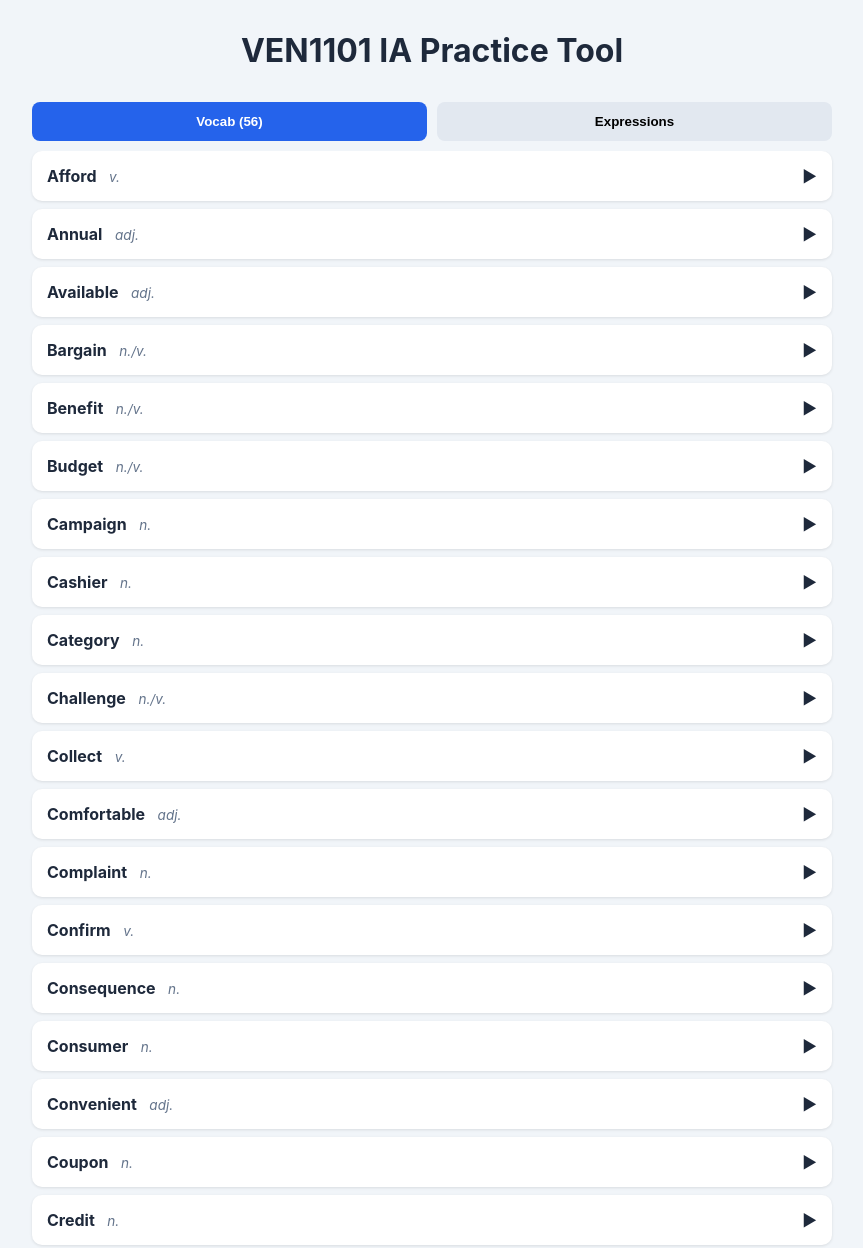
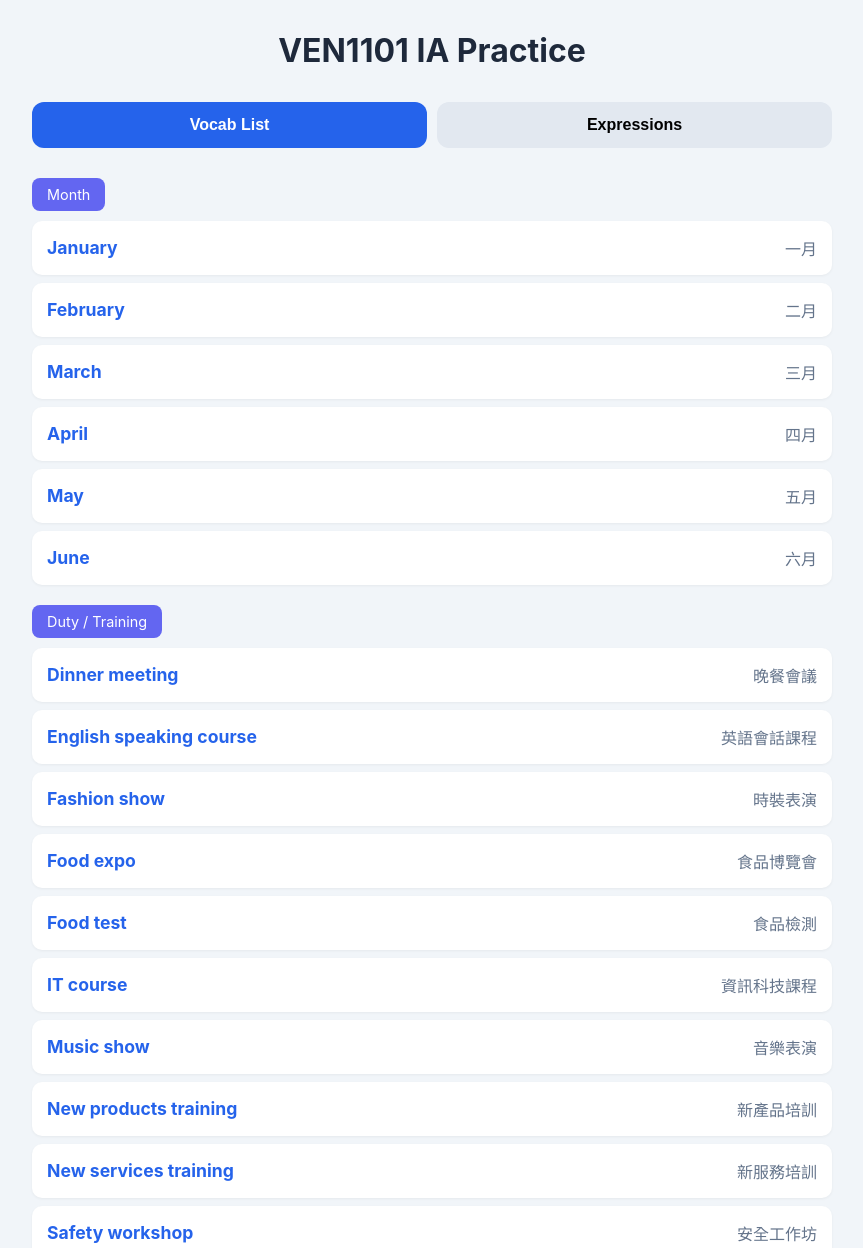
Before and after one commit to benjaminl-ai/ven1101ia_vocab, a plain HTML site: page index.html in a window 1280 px wide. Shown: the top 1248 px of the page, without its empty margins (208-1071 px from the left). Drawn offline with Linux system fonts and the light colour scheme.

Commit message:
Update index.html

```diff
--- a/index.html
+++ b/index.html
@@ -1,5 +1,5 @@
 <!DOCTYPE html>
-<html lang="en">
+<html lang="zh-Hant">
 <head>
     <meta charset="UTF-8">
     <meta name="viewport" content="width=device-width, initial-scale=1.0">
@@ -11,10 +11,11 @@
             --bg: #f1f5f9;
             --card: #ffffff;
             --text: #1e293b;
+            --accent: #6366f1;
         }
 
         body {
-            font-family: -apple-system, BlinkMacSystemFont, "Segoe UI", Roboto, sans-serif;
+            font-family: -apple-system, "Microsoft JhengHei", sans-serif;
             background-color: var(--bg);
             color: var(--text);
             margin: 0;
@@ -24,9 +25,9 @@
             align-items: center;
         }
 
-        .container { width: 100%; max-width: 800px; padding-bottom: 120px; }
+        .container { width: 100%; max-width: 800px; padding-bottom: 150px; }
 
-        header { text-align: center; margin-bottom: 20px; }
+        header { text-align: center; margin: 20px 0; }
 
         .tabs {
             display: flex;
@@ -40,17 +41,28 @@
 
         .tab-btn {
             flex: 1;
-            padding: 12px;
+            padding: 14px;
             border: none;
             background: #e2e8f0;
-            border-radius: 8px;
+            border-radius: 12px;
             cursor: pointer;
             font-weight: bold;
+            font-size: 1rem;
         }
 
         .tab-btn.active { background: var(--primary); color: white; }
 
         /* List Styling */
+        .category-hd {
+            background: var(--accent);
+            color: white;
+            padding: 8px 15px;
+            border-radius: 8px;
+            margin: 20px 0 10px 0;
+            font-size: 0.9rem;
+            display: inline-block;
+        }
+
         .item-list { display: grid; gap: 8px; }
         .item-row {
             background: var(--card);
@@ -59,12 +71,14 @@
             display: flex;
             justify-content: space-between;
             align-items: center;
-            box-shadow: 0 1px 3px rgba(0,0,0,0.1);
+            box-shadow: 0 1px 3px rgba(0,0,0,0.05);
             cursor: pointer;
+            transition: 0.2s;
         }
-        .item-row:hover { background: #f8fafc; }
-        .pos { color: #64748b; font-size: 0.85rem; margin-left: 8px; font-style: italic; }
-        .cat-tag { font-size: 0.7rem; background: #e2e8f0; padding: 2px 6px; border-radius: 4px; margin-bottom: 4px; display: inline-block; }
+        .item-row:active { background: #e2e8f0; }
+
+        .eng-txt { font-weight: 700; color: var(--primary); font-size: 1.1rem; }
+        .chi-txt { color: #64748b; font-size: 1rem; }
 
         /* Floating Controller */
         .practice-panel {
@@ -73,30 +87,32 @@
             left: 0;
             right: 0;
             background: white;
-            padding: 20px;
-            box-shadow: 0 -4px 15px rgba(0,0,0,0.1);
+            padding: 25px 20px;
+            box-shadow: 0 -5px 20px rgba(0,0,0,0.15);
             display: none;
-            border-radius: 20px 20px 0 0;
+            border-radius: 24px 24px 0 0;
             z-index: 1000;
         }
 
         .panel-content { max-width: 600px; margin: 0 auto; text-align: center; }
-        .target-display { font-size: 1.4rem; font-weight: bold; margin-bottom: 15px; }
+        .target-display { font-size: 1.6rem; font-weight: bold; margin-bottom: 5px; color: var(--primary); }
+        .target-translation { font-size: 1rem; color: #64748b; margin-bottom: 20px; }
 
         .btn-group { display: flex; justify-content: center; gap: 15px; }
         .action-btn {
-            padding: 12px 24px;
+            padding: 15px 30px;
             border-radius: 50px;
             border: none;
             font-weight: 600;
             cursor: pointer;
             display: flex; align-items: center; gap: 8px;
+            font-size: 1rem;
         }
         .btn-listen { background: #dbeafe; color: var(--primary); }
         .btn-record { background: var(--primary); color: white; }
         .btn-record.recording { background: #ef4444; animation: pulse 1.5s infinite; }
 
-        .feedback { margin-top: 10px; font-size: 0.9rem; min-height: 1.2em; font-weight: bold; }
+        .feedback { margin-top: 15px; font-size: 1rem; min-height: 1.5em; font-weight: bold; }
 
         @keyframes pulse { 0% { opacity: 1; } 50% { opacity: 0.7; } 100% { opacity: 1; } }
         .hidden { display: none; }
@@ -106,21 +122,35 @@
 
 <div class="container">
     <header>
-        <h1>VEN1101 IA Practice Tool</h1>
+        <h1>VEN1101 IA Practice</h1>
     </header>
 
     <div class="tabs">
-        <button class="tab-btn active" onclick="showSection('vocab')">Vocab (56)</button>
+        <button class="tab-btn active" onclick="showSection('vocab')">Vocab List</button>
         <button class="tab-btn" onclick="showSection('exp')">Expressions</button>
     </div>
 
-    <div id="vocab-section" class="item-list"></div>
+    <div id="vocab-section">
+        <div class="category-hd">Month</div>
+        <div id="list-month" class="item-list"></div>
+
+        <div class="category-hd">Duty / Training</div>
+        <div id="list-duty" class="item-list"></div>
+
+        <div class="category-hd">Action Verb</div>
+        <div id="list-verb" class="item-list"></div>
+
+        <div class="category-hd">Noun</div>
+        <div id="list-noun" class="item-list"></div>
+    </div>
+
     <div id="exp-section" class="item-list hidden"></div>
 </div>
 
 <div id="practice-panel" class="practice-panel">
     <div class="panel-content">
-        <div id="target-display" class="target-display">Selected Text</div>
+        <div id="target-display" class="target-display">Text</div>
+        <div id="target-translation" class="target-translation">中文翻譯</div>
         <div id="feedback-text" class="feedback"></div>
         <div class="btn-group">
             <button class="action-btn btn-listen" onclick="speakText()">🔊 Listen</button>
@@ -131,55 +161,76 @@
 </div>
 
 <script>
-    const vocabData = [
-        {w: "Afford", p: "v."}, {w: "Annual", p: "adj."}, {w: "Available", p: "adj."}, {w: "Bargain", p: "n./v."},
-        {w: "Benefit", p: "n./v."}, {w: "Budget", p: "n./v."}, {w: "Campaign", p: "n."}, {w: "Cashier", p: "n."},
-        {w: "Category", p: "n."}, {w: "Challenge", p: "n./v."}, {w: "Collect", p: "v."}, {w: "Comfortable", p: "adj."},
-        {w: "Complaint", p: "n."}, {w: "Confirm", p: "v."}, {w: "Consequence", p: "n."}, {w: "Consumer", p: "n."},
-        {w: "Convenient", p: "adj."}, {w: "Coupon", p: "n."}, {w: "Credit", p: "n."}, {w: "Delivery", p: "n."},
-        {w: "Description", p: "n."}, {w: "Discount", p: "n./v."}, {w: "Display", p: "v./n."}, {w: "Efficient", p: "adj."},
-        {w: "Environment", p: "n."}, {w: "Essential", p: "adj."}, {w: "Exchange", p: "v./n."}, {w: "Experience", p: "n./v."},
-        {w: "Feature", p: "n."}, {w: "Flexible", p: "adj."}, {w: "Guarantee", p: "v./n."}, {w: "Improve", p: "v."},
-        {w: "Ingredient", p: "n."}, {w: "Inquiry", p: "n."}, {w: "Installment", p: "n."}, {w: "Inventory", p: "n."},
-        {w: "Label", p: "n./v."}, {w: "Loyalty", p: "n."}, {w: "Maintenance", p: "n."}, {w: "Manufacturer", p: "n."},
-        {w: "Material", p: "n."}, {w: "Membership", p: "n."}, {w: "Option", p: "n."}, {w: "Organic", p: "adj."},
-        {w: "Packaging", p: "n."}, {w: "Payment", p: "n."}, {w: "Policy", p: "n."}, {w: "Promotion", p: "n."},
-        {w: "Purchase", p: "v./n."}, {w: "Quality", p: "n."}, {w: "Receipt", p: "n."}, {w: "Refund", p: "n./v."},
-        {w: "Requirement", p: "n."}, {w: "Service", p: "n."}, {w: "Solution", p: "n."}, {w: "Warranty", p: "n."}
-    ];
+    const vocabData = {
+        month: [
+            {en: "January", zh: "一月"}, {en: "February", zh: "二月"}, {en: "March", zh: "三月"},
+            {en: "April", zh: "四月"}, {en: "May", zh: "五月"}, {en: "June", zh: "六月"}
+        ],
+        duty: [
+            {en: "Dinner meeting", zh: "晚餐會議"}, {en: "English speaking course", zh: "英語會話課程"},
+            {en: "Fashion show", zh: "時裝表演"}, {en: "Food expo", zh: "食品博覽會"},
+            {en: "Food test", zh: "食品檢測"}, {en: "IT course", zh: "資訊科技課程"},
+            {en: "Music show", zh: "音樂表演"}, {en: "New products training", zh: "新產品培訓"},
+            {en: "New services training", zh: "新服務培訓"}, {en: "Safety workshop", zh: "安全工作坊"},
+            {en: "Sales training", zh: "銷售培訓"}, {en: "Staff meeting", zh: "員工會議"},
+            {en: "Trade talk", zh: "貿易講座"}, {en: "Yoga workshop", zh: "瑜伽工作坊"}
+        ],
+        verb: [
+            {en: "ask", zh: "詢問"}, {en: "book", zh: "預訂"}, {en: "bring", zh: "帶"},
+            {en: "check", zh: "檢查"}, {en: "confirm", zh: "確認"}, {en: "copy", zh: "影印"},
+            {en: "design", zh: "設計"}, {en: "download", zh: "下載"}, {en: "email", zh: "發送電郵"},
+            {en: "get", zh: "取得"}, {en: "meet", zh: "約見"}, {en: "order", zh: "訂購"},
+            {en: "prepare", zh: "準備"}, {en: "print", zh: "列印"}, {en: "send", zh: "傳送"},
+            {en: "set up", zh: "建立"}, {en: "tell", zh: "告訴"}, {en: "write", zh: "寫"}
+        ],
+        noun: [
+            {en: "booth", zh: "攤位"}, {en: "café", zh: "咖啡店"}, {en: "checklist", zh: "檢查清單"},
+            {en: "drinks", zh: "飲品"}, {en: "equipment", zh: "設備"}, {en: "floor plan", zh: "平面圖"},
+            {en: "handout", zh: "講義"}, {en: "key", zh: "鎖匙"}, {en: "list", zh: "清單"},
+            {en: "menu", zh: "選單"}, {en: "people", zh: "人們"}, {en: "poster", zh: "海報"},
+            {en: "room", zh: "房間"}, {en: "rundown", zh: "流程表"}, {en: "samples", zh: "樣本"},
+            {en: "table", zh: "檯"}, {en: "tomorrow", zh: "明天"}, {en: "tools", zh: "工具"}
+        ]
+    };
 
     const expData = [
-        {c: "Greeting", t: "Hello. May I help you?"}, {c: "Greeting", t: "Hi. Do you need help?"},
-        {c: "Asking Info", t: "Can you tell me the date / time / location of the ...?"},
-        {c: "Asking Info", t: "May I know the date / time / location of the ...?"},
-        {c: "Requests", t: "Could you please ...?"}, {c: "Requests", t: "Can you please ...?"}, {c: "Requests", t: "Would you please ...?"},
-        {c: "Responding", t: "Yes. Sure. I'll..."}, {c: "Responding", t: "Of course. I will..."}, {c: "Responding", t: "OK. I will ..."},
-        {c: "Closing", t: "You're welcome. Goodbye"},
-        {c: "Clarification", t: "Sorry. I missed that. Could you repeat that, please?"},
-        {c: "Clarification", t: "May I beg your pardon?"},
-        {c: "Clarification", t: "Sorry. Can you say it again, please?"}
+        {c: "Greeting", en: "Hello. May I help you?", zh: "你好，有什麼我可以幫到你嗎？"},
+        {c: "Greeting", en: "Hi. Do you need help?", zh: "你好，你需要幫忙嗎？"},
+        {c: "Asking Info", en: "Can you tell me the date of the event?", zh: "你能告訴我活動的日期嗎？"},
+        {c: "Asking Info", en: "May I know the location?", zh: "我可以知道地點嗎？"},
+        {c: "Requests", en: "Could you please...?", zh: "能否請你...？"},
+        {c: "Responding", en: "Yes. Sure. I'll...", zh: "好的，沒問題。我會..."},
+        {c: "Closing", en: "You're welcome. Goodbye", zh: "不客氣，再見。"},
+        {c: "Clarification", en: "May I beg your pardon?", zh: "請你再說一遍好嗎？"}
     ];
 
     let currentTarget = "";
     let recognition;
     let isRecording = false;
 
-    // Render Lists
     function render() {
-        const vSec = document.getElementById('vocab-section');
-        vocabData.forEach(item => {
-            vSec.innerHTML += `<div class="item-row" onclick="openPractice('${item.w}')">
-                <span><strong>${item.w}</strong> <span class="pos">${item.p}</span></span>
-                <span>▶</span>
-            </div>`;
-        });
+        for (const cat in vocabData) {
+            const container = document.getElementById(`list-${cat}`);
+            vocabData[cat].forEach(item => {
+                container.innerHTML += `
+                    <div class="item-row" onclick="openPractice('${item.en}', '${item.zh}')">
+                        <span class="eng-txt">${item.en}</span>
+                        <span class="chi-txt">${item.zh}</span>
+                    </div>`;
+            });
+        }
 
-        const eSec = document.getElementById('exp-section');
+        const expSec = document.getElementById('exp-section');
         expData.forEach(item => {
-            eSec.innerHTML += `<div class="item-row" onclick="openPractice('${item.t}')">
-                <div><span class="cat-tag">${item.c}</span><br><span>${item.t}</span></div>
-                <span>▶</span>
-            </div>`;
+            expSec.innerHTML += `
+                <div class="item-row" onclick="openPractice('${item.en}', '${item.zh}')">
+                    <div style="display:flex; flex-direction:column;">
+                        <span style="font-size:0.7rem; color:var(--accent); font-weight:bold;">${item.c}</span>
+                        <span class="eng-txt" style="font-size:1rem;">${item.en}</span>
+                        <span class="chi-txt" style="font-size:0.9rem;">${item.zh}</span>
+                    </div>
+                    <span>▶</span>
+                </div>`;
         });
     }
 
@@ -188,12 +239,13 @@
         event.target.classList.add('active');
         document.getElementById('vocab-section').classList.toggle('hidden', type !== 'vocab');
         document.getElementById('exp-section').classList.toggle('hidden', type !== 'exp');
+        closePanel();
     }
 
-    // Speech Logic
-    function openPractice(text) {
-        currentTarget = text;
-        document.getElementById('target-display').innerText = text;
+    function openPractice(en, zh) {
+        currentTarget = en;
+        document.getElementById('target-display').innerText = en;
+        document.getElementById('target-translation').innerText = zh;
         document.getElementById('practice-panel').style.display = 'block';
         document.getElementById('feedback-text').innerText = "";
     }
@@ -201,6 +253,7 @@
     function closePanel() { document.getElementById('practice-panel').style.display = 'none'; }
 
     function speakText() {
+        window.speechSynthesis.cancel();
         const u = new SpeechSynthesisUtterance(currentTarget);
         u.lang = 'en-US';
         window.speechSynthesis.speak(u);
@@ -212,12 +265,12 @@
         recognition = new SR();
         recognition.lang = 'en-US';
         recognition.onresult = (e) => {
-            const result = e.results[0][0].transcript.toLowerCase().replace(/[.?]/g,"");
-            const target = currentTarget.toLowerCase().replace(/[.?]/g,"");
+            const result = e.results[0][0].transcript.toLowerCase().trim().replace(/[.?]/g,"");
+            const target = currentTarget.toLowerCase().trim().replace(/[.?]/g,"");
             const feedback = document.getElementById('feedback-text');
             if(result === target) {
                 feedback.style.color = "var(--success)";
-                feedback.innerText = "Excellent! Correct.";
+                feedback.innerText = "Excellent! Correct pronunciation.";
             } else {
                 feedback.style.color = "#ef4444";
                 feedback.innerText = `You said: "${result}"`;
```
